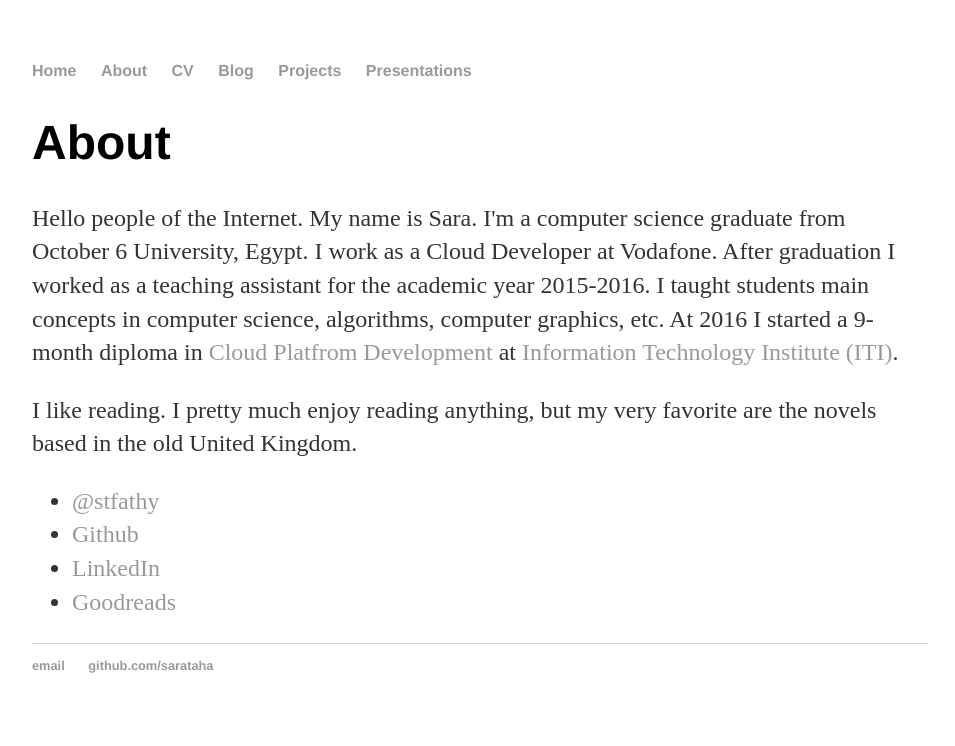
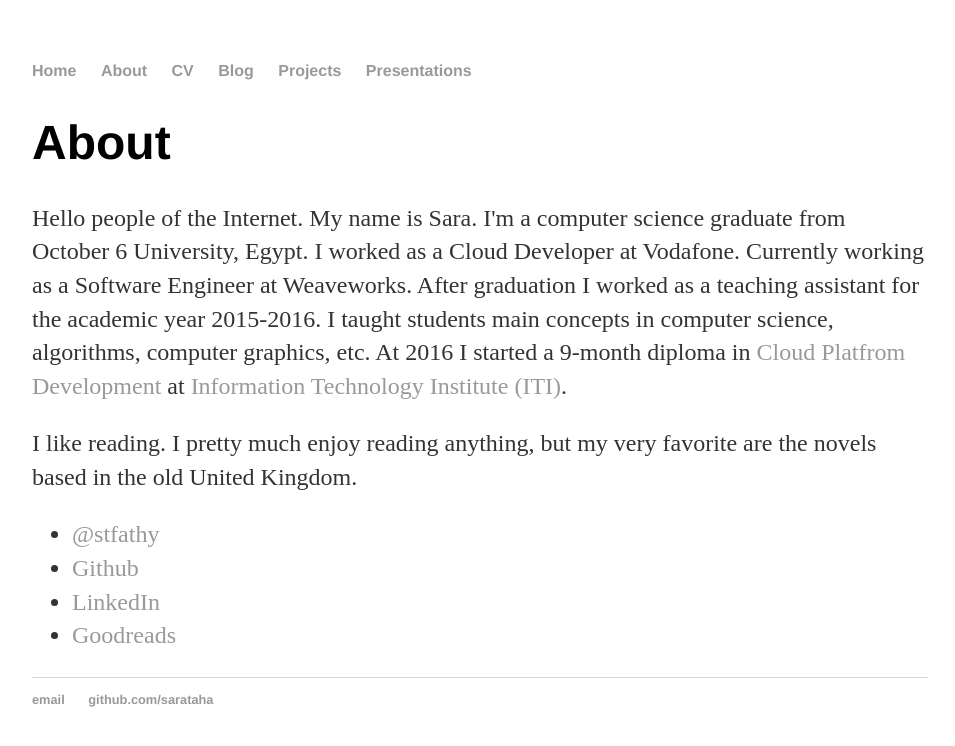
Before and after one commit to sarataha/sarataha.github.io, a Jekyll site: the page built from about/index.html, in a window 1280 px wide. Shown: the top 746 px of the page, without its empty margins (160-1115 px from the left). Built offline with Jekyll 4.4.1, drawn with Linux system fonts in a browser that asks for light colours.

Commit message:
update about me to add new job at ww

```diff
--- a/about/index.html
+++ b/about/index.html
@@ -6,7 +6,7 @@ title: About Sara Taha
 		<div class="about">
 			<h1>About</h1>
 			<p>Hello people of the Internet. My name is Sara. I'm a computer science graduate from October 6 University, Egypt.
-			   I work as a Cloud Developer at Vodafone.
+			   I worked as a Cloud Developer at Vodafone. Currently working as a Software Engineer at Weaveworks.
 			   After graduation I worked as a teaching assistant for the academic year 2015-2016. I taught students main concepts in computer science, algorithms,
 			   computer graphics, etc. At 2016 I started a 9-month diploma in
 			   <a href="http://www.iti.gov.eg/Admission/PTPprogram/intake38/CPDtrack">Cloud Platfrom Development</a>
```
